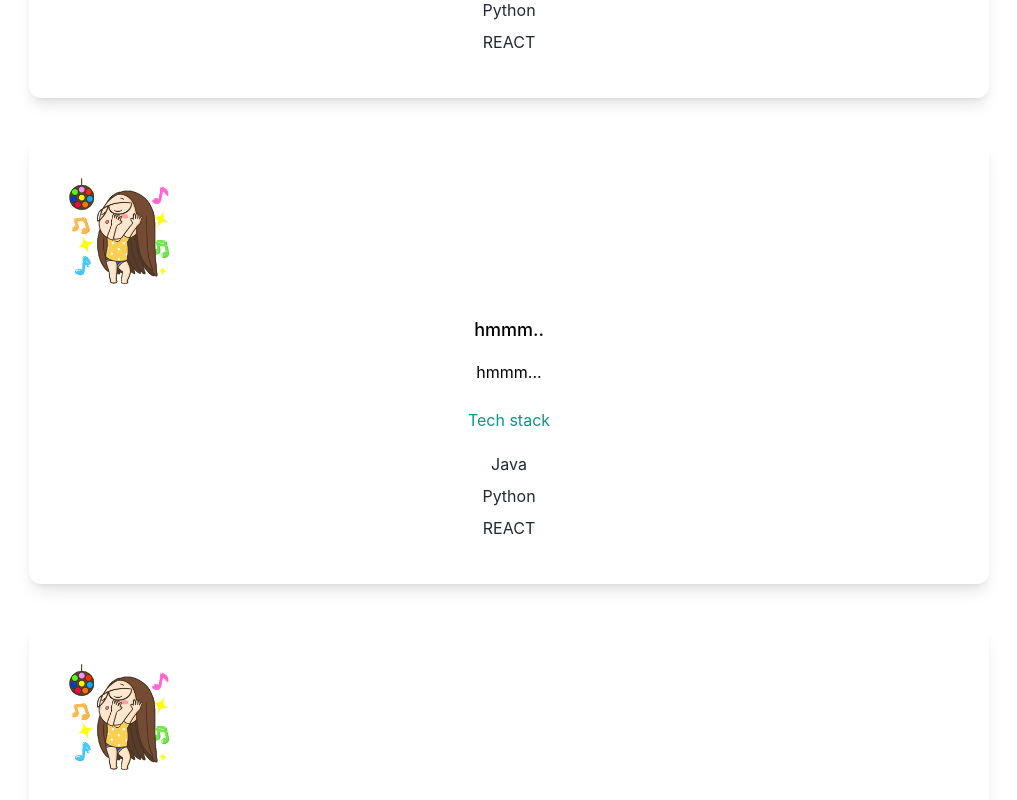
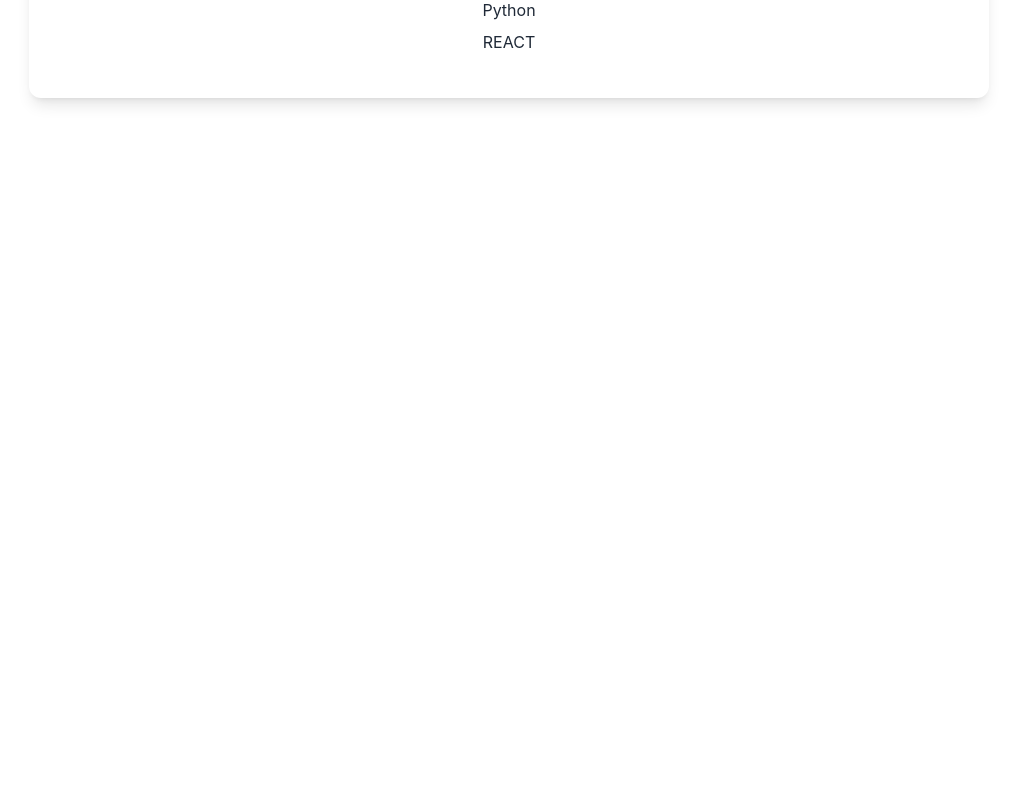
Before and after one commit to zjhzlin/REACT-Portfolio, a React (Create React App) app: page / in a window 1280 px wide. Shown: the part 1700-2500 px from the top of the page, without its empty margins (131-1148 px from the left). After the commit the page ends 1838 px from the top, so only its background shows below. Built offline with nearby package versions, Linux system fonts and the light colour scheme.

Commit message:
delete boxes

```diff
--- a/src/pages/Home.js
+++ b/src/pages/Home.js
@@ -100,8 +100,6 @@ export const Home =  () => {
                   title="Beautiful Designs"
                   para="Creating elegant designs suited for your business"
                 />
-                <Box imageSrc={girl} title="hmmm.." para="hmmm..." />
-                <Box imageSrc={girl} />
               </section>
             </div>
           </div>
```
